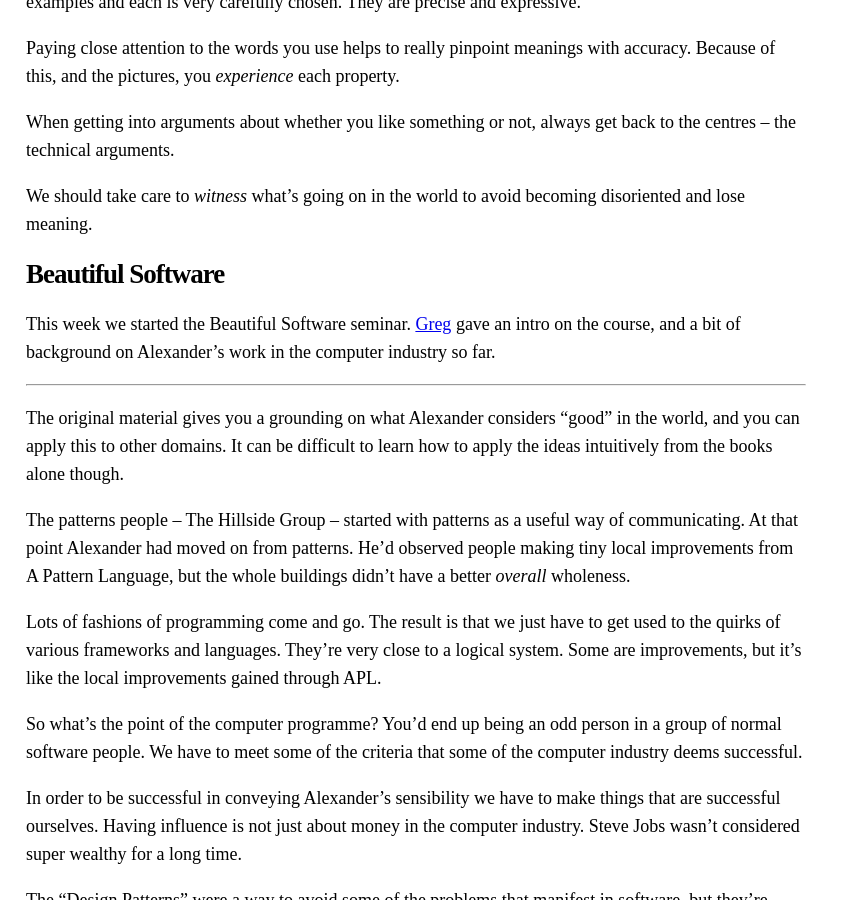
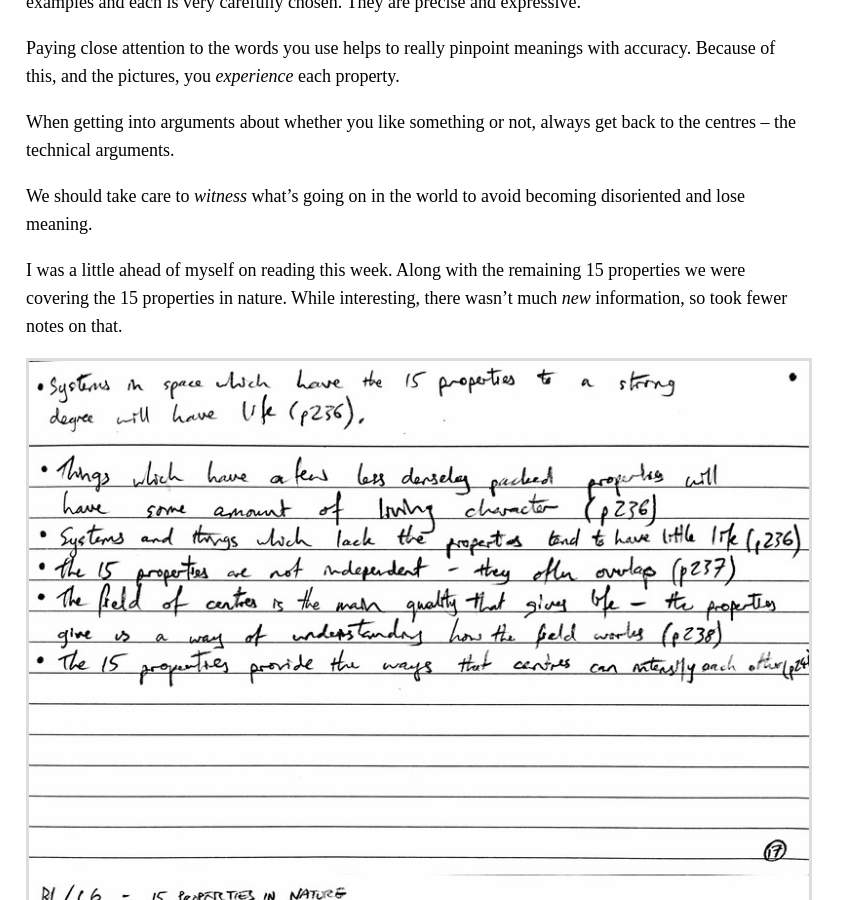
Before and after one commit to garethrees/garethrees.github.com, a Jekyll site: the page built from _posts/2020-10-25-building-beauty-week-3.md, in a window 1280 px wide and 900 px high, scrolled down 13956 px. Shown: the whole window, without its empty margins (0-849 px from the left). Built offline with Jekyll 4.4.1, drawn with Linux system fonts in a browser that asks for light colours.

Commit message:
Add missed book notes for Week 3

```diff
--- a/_posts/2020-10-25-building-beauty-week-3.md
+++ b/_posts/2020-10-25-building-beauty-week-3.md
@@ -164,6 +164,10 @@ When getting into arguments about whether you like something or not, always get
 
 We should take care to _witness_ what's going on in the world to avoid becoming disoriented and lose meaning.
 
+I was a little ahead of myself on reading this week. Along with the remaining 15 properties we were covering the 15 properties in nature. While interesting, there wasn't much _new_ information, so took fewer notes on that.
+
+![Nature Of Order Book Notes Week 3](/images/posts/building-beauty/nature-of-order-week-3.jpg)
+
 ## Beautiful Software
 
 This week we started the Beautiful Software seminar. [Greg](http://www.rainmagazine.com/) gave an intro on the course, and a bit of background on Alexander’s work in the computer industry so far.
```
Also changed, not shown: images/posts/building-beauty/nature-of-order-week-3.jpg (added).
